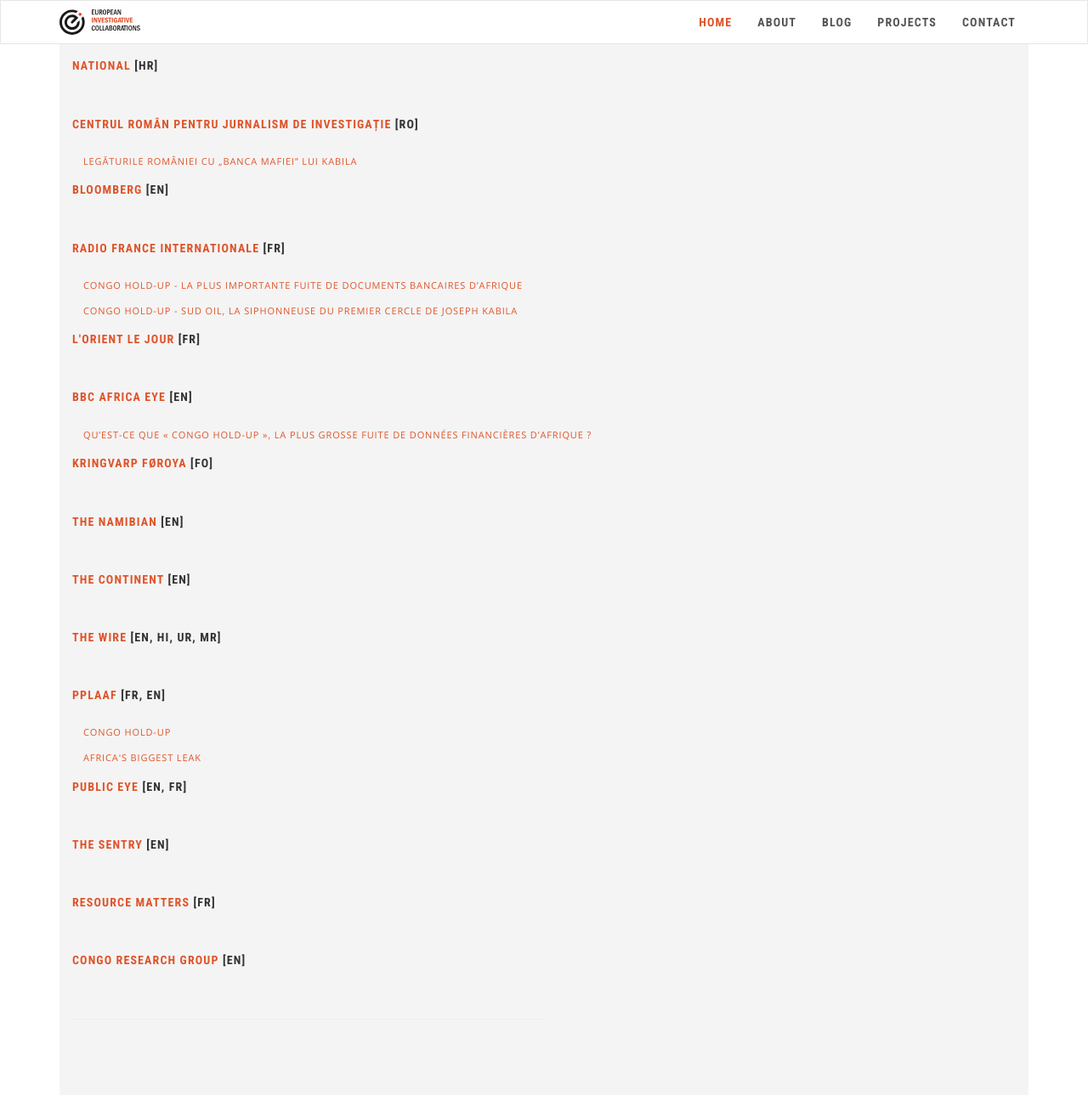
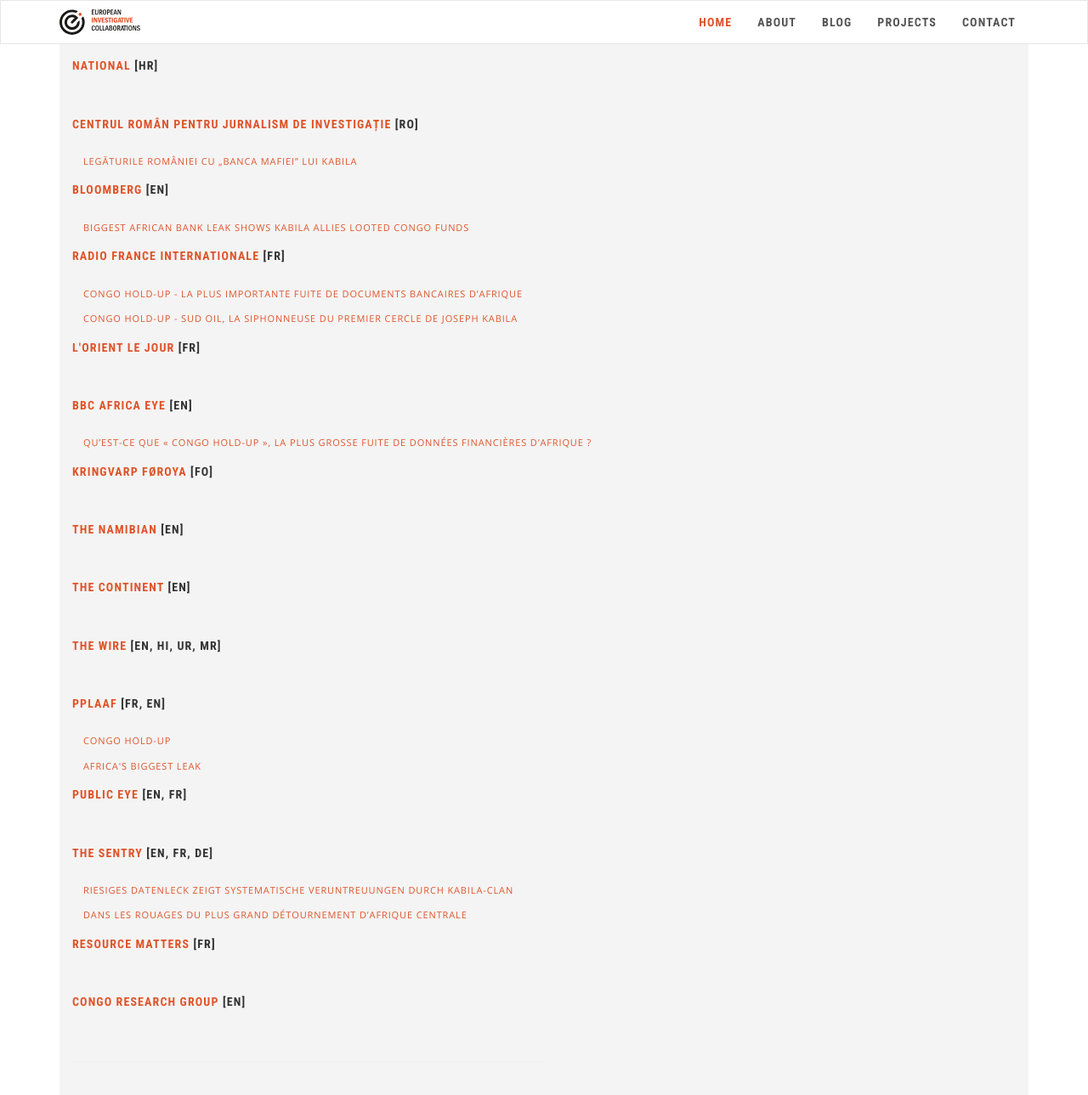
Before and after one commit to eic-network/eic-incubator.github.io, a Jekyll site: the page built from _projects/congo-holdup.md, in a window 1280 px wide and 1400 px high, scrolled down 2056 px. Shown: the top 1289 px of the window at 85% size. Built offline with Jekyll 4.4.1, drawn with Linux system fonts in a browser that asks for light colours; nearby versions of some CDN libraries.

Commit message:
Update congo-holdup.md

```diff
--- a/_projects/congo-holdup.md
+++ b/_projects/congo-holdup.md
@@ -93,8 +93,8 @@ publications:
   name: Centrul Român pentru Jurnalism de Investigație
 - lang: "[EN]"
   links:
-  - name:
-    url:
+  - name: Biggest African Bank Leak Shows Kabila Allies Looted Congo Funds
+    url: https://www.bloomberg.com/news/articles/2021-11-19/biggest-african-bank-leak-shows-ex-congo-president-s-allies-looted-state?sref=QcYdzgGl
   name: Bloomberg
   url: https://www.bloomberg.com/
 - lang: "[FR]"
@@ -155,10 +155,12 @@ publications:
     url:
   name: Public Eye
   url: https://www.publiceye.ch/
-- lang: "[EN]"
+- lang: "[EN, FR, DE]"
   links:
-  - name:
-    url:
+  - name: Riesiges Datenleck zeigt systematische Veruntreuungen durch Kabila-Clan
+    url: https://www.publiceye.ch/de/mediencorner/medienmitteilungen/detail/ueberfall-auf-den-kongo-riesiges-datenleck-zeigt-systematische-veruntreuungen-durch-kabila-clan
+  - name: Dans les rouages du plus grand détournement d’Afrique centrale
+    url: https://www.publiceye.ch/fr/coin-medias/communiques-de-presse/detail/congo-hold-up-dans-les-rouages-du-plus-grand-detournement-dafrique-centrale
   name: The Sentry
   url: https://thesentry.org/
 - lang: "[FR]"
```
